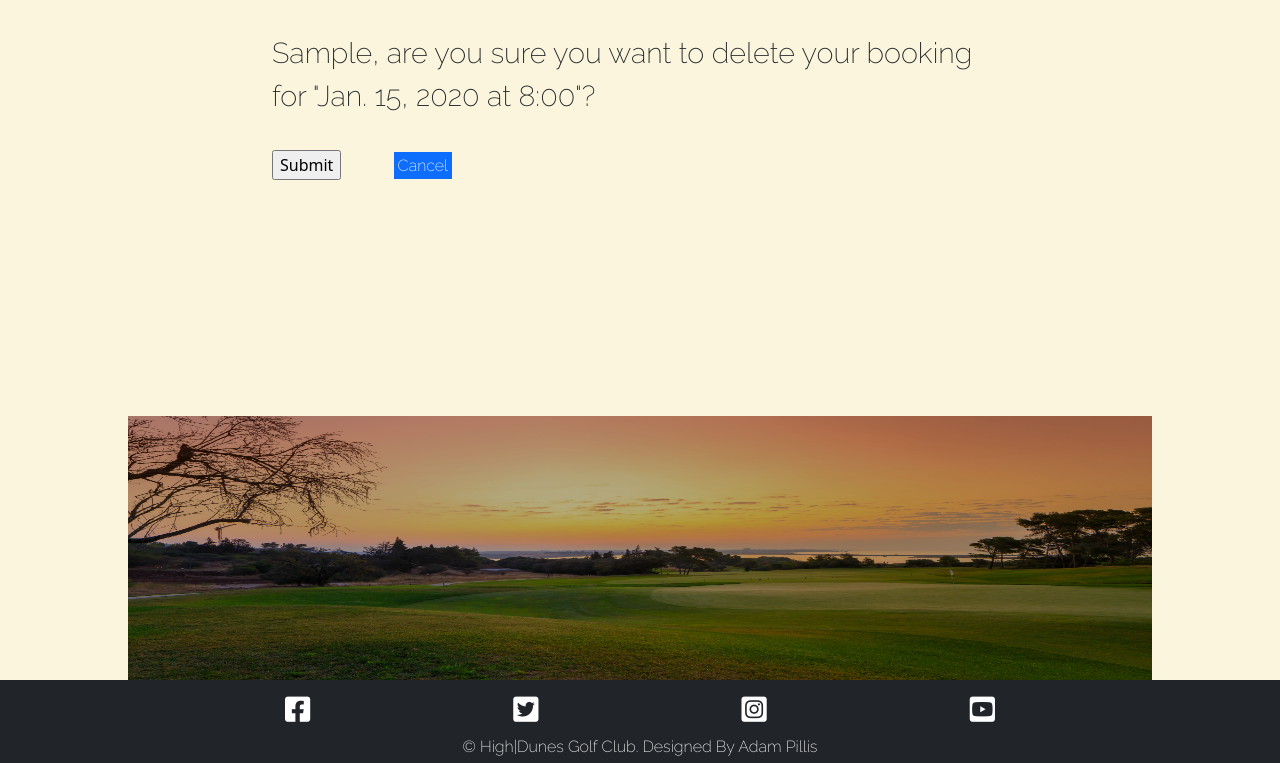
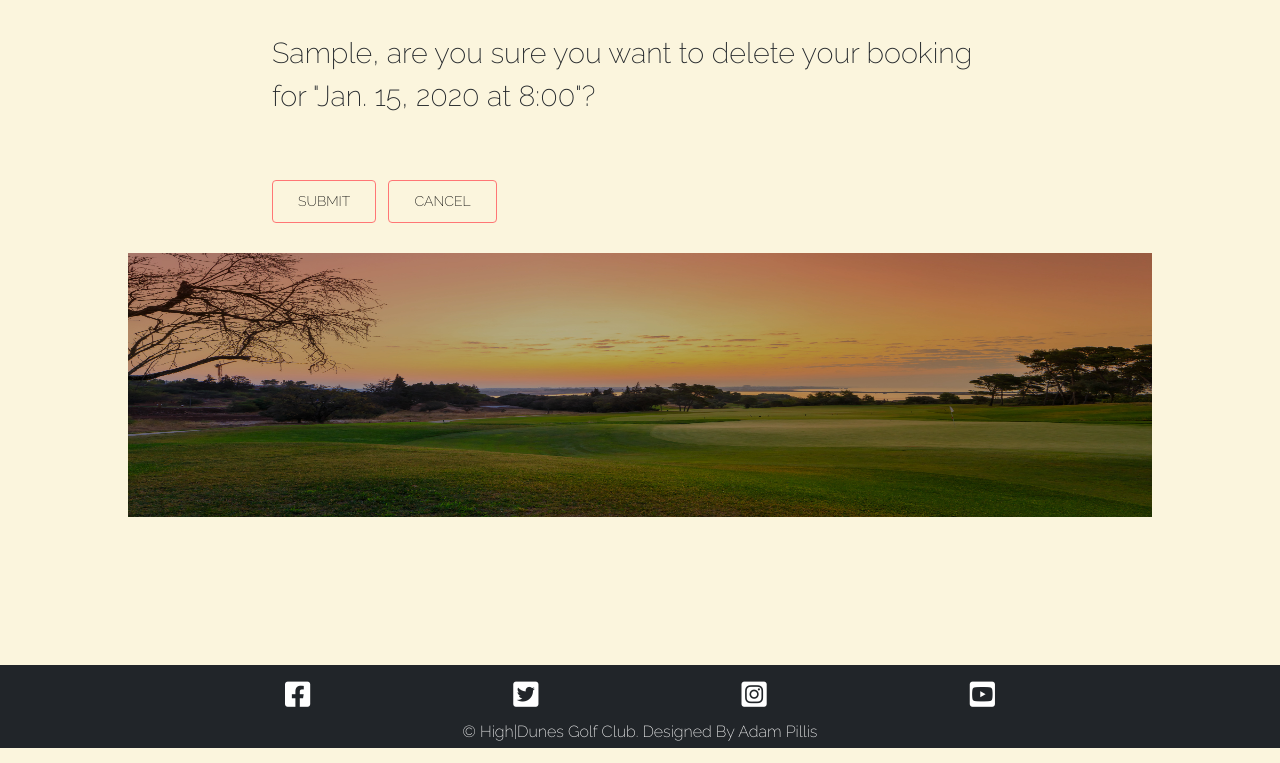
Before and after one commit to AdamPillis/HighDunes, a Django app: page /golf_booking/delete/1/ in a window 1280 px wide. Shown: the part 52-815 px from the top of the page. Run offline with Django 3.2, Linux system fonts and the light colour scheme; tables that the repository leaves empty hold one stand-in row (values such as "Sample post"); some web fonts are replaced.

Commit message:
Add: general button style to all html pages

```diff
--- a/static/css/styles.css
+++ b/static/css/styles.css
@@ -43,9 +43,9 @@ hr {
     font-size: 14px;
     /* font-family: "montserrat"; */
     text-decoration: none;
-    margin: 30px 0;
-    border: 2px solid #ff7675;
-    padding: 14px 60px;
+    margin: 30px auto;
+    border: 1px solid #ff7675;
+    padding: 10px 25px;
     text-transform: uppercase;
     overflow: hidden;
     transition: 1s all ease;
@@ -294,7 +294,7 @@ i {
 /* login.html page styling */
 .login-div {
   margin-top: 2vh;
-  height: 50vh;
+
 }
 .account-img {
   width: 80%;
--- a/templates/add_booking.html
+++ b/templates/add_booking.html
@@ -9,8 +9,9 @@
             <form method="POST">
                 {% csrf_token %}
                 {{ add_form|crispy }}
+                <div class="text-center">
                 <button class="btn btn-hover form-button" type="submit">Request Now</button>
-
+                </div>
             </form>
 
         </div>
--- a/templates/delete_booking.html
+++ b/templates/delete_booking.html
@@ -14,8 +14,10 @@
         <div class="col-md-6 mt-3 offset-md-2">
             <form action="{% url 'delete-booking' booking.id %}" method="POST">
                 {% csrf_token %}
-                <input type="submit" name="Confirm">
-                <a class="text-decoration-none btn-primary p-1 ms-5" href="{% url 'view-bookings' %}">
+                <button class="btn btn-hover" type="submit" name="Confirm">Submit
+                <!-- <input type="submit" name="Confirm"> -->
+            </button>
+                <a class="text-decoration-none btn btn-hover ms-2" href="{% url 'view-bookings' %}">
                     Cancel
                 </a>
             </form>
--- a/templates/index.html
+++ b/templates/index.html
@@ -10,7 +10,7 @@
                     <!-- Darkend box to include clear content and button style-->
                     <h1 class="mb-2 p-2 text-white">Welcome Golfers!</h1>
                     <h2 class="mb-2 p-2 text-white">Easter rates are now available at €50.00 PP until 30th of April. Sign In above to request a tee time</h2>
-                    <h4 class="p-2 text-white">Not a member with our site, sign up below in less than 2 minutes!</h4>
+                    <h4 class="p-2 text-white">Not a member with our site? Sign up below in less than 2 minutes!</h4>
 
                     <a class="btn btn-hover mx-auto text-decoration-none text-white" href="{% url 'account_signup' %}">Sign Up</a>
                 </div>
@@ -32,7 +32,7 @@
                 <p class="lead mb-3 mt-3">
                     Request clubhire during your booking process.
                     <br>
-                    Don't worry even if you-re left-handed, we got you covered!
+                    Don't worry even if you-re left-handed, we gotcha you covered!
                 </p>
             </div>
 
@@ -75,7 +75,7 @@
             </div>
             <div class="col-lg-6 order-lg-1 my-auto showcase-text">
                 <h2 class="text-center p-2 mt-4 mx-3">
-                    Refurnished Driving Range five minutes from the first tee box!
+                    Refurbished Driving Range five minutes from the first tee box!
                 </h2>
                 <p class="lead mb-0 mx-3 p-1 text-center">
                     The long break over COVID19 has given our team and grass plenty of time
--- a/templates/review_page.html
+++ b/templates/review_page.html
@@ -103,6 +103,7 @@
                 <p class="font-weight-bold">Comment by: {{ user.username }} |
                     <span class=" text-muted font-weight-normal">Created: {{ comment.created_on }}</span>
                 </p>
+                <hr class="mb-4 mt-4">
                 <!-- Our for loop ends here -->
                 {% endfor %}
             </div>
--- a/templates/update_profile.html
+++ b/templates/update_profile.html
@@ -8,8 +8,9 @@
             <form method="POST">
                 {% csrf_token %}
                 {{ p_form|crispy }}
+                <div class="center">
                 <button class="btn btn-hover form-button" type="submit">Update</button>
-
+                </div>
             </form>
 
         </div>
--- a/templates/view_bookings.html
+++ b/templates/view_bookings.html
@@ -5,10 +5,11 @@
 {% if user.profile.first_name == "" %}
 
 <h2 class="text-center mt-5 mb-5">You need to set up your profile before proceeding with a new booking</h2>
-
+<div class="text-center">
     <a class="text-decoration-none" href="{% url 'user_update_profile' %}">
         <button class="btn btn-hover mx-auto mt-5 mb-5">Create Profile</button>
     </a>
+</div>
 {% else %}
 <div class="booking-img">
     <div class="container">
@@ -26,9 +27,11 @@
         </div>
     </div>
 </div>
+<div class="text-center">
     <a class="text-decoration-none" href="{% url 'add-booking' %}">
         <button class="btn btn-hover mx-auto">New Booking</button>
     </a>
+</div>
 <div class="container-fluid">
         <!-- User Bookings List -->
         <div class="col-12 mt-3 left">
```
Also changed, not shown: templates/view_profile.html (+5 -3 lines), golf_booking/views.py (line endings or trailing spaces). Lines whose indentation alone changed are shown as unchanged.
